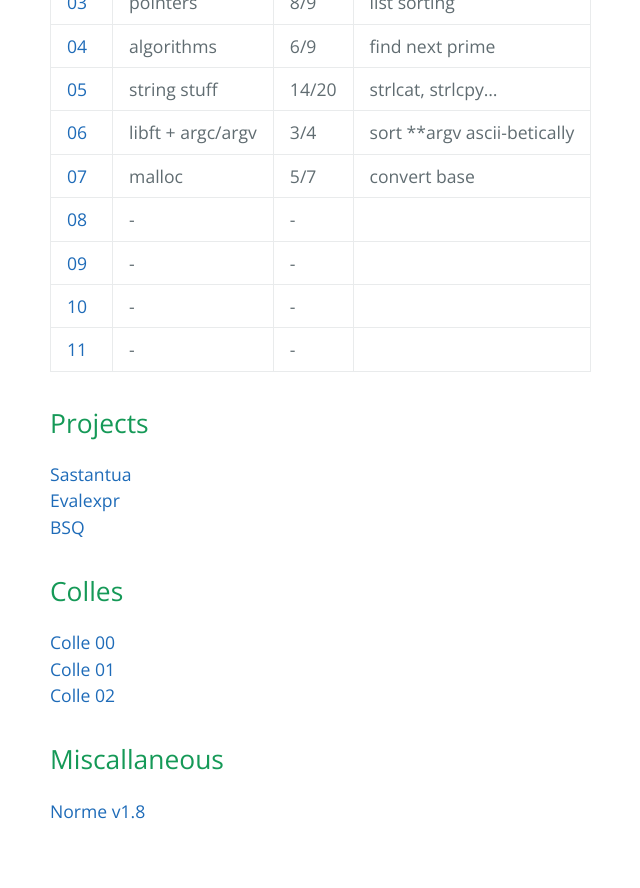
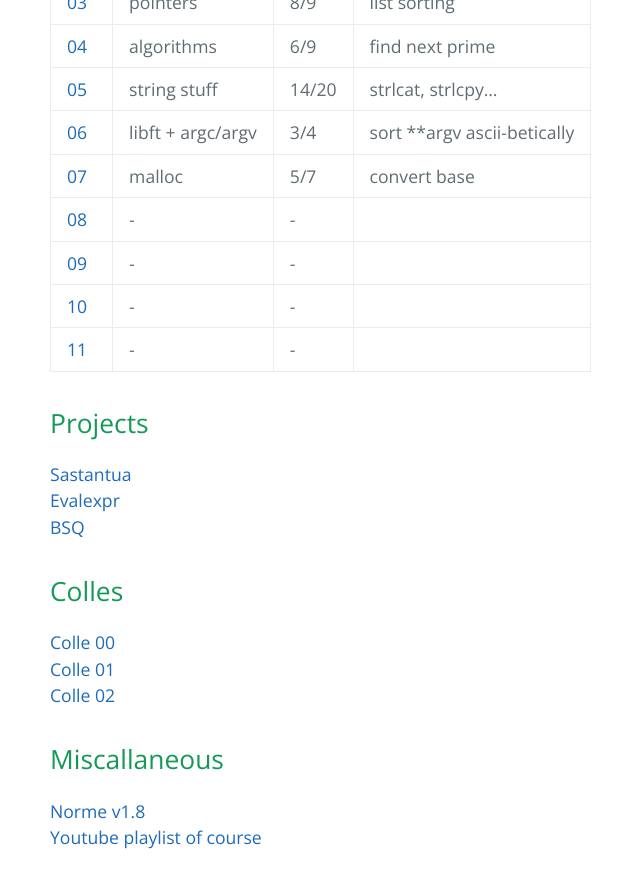
Before and after one commit to Obsaa/42-piscine-c-1, a Jekyll site: the page built from index.md, in a window 1280 px wide and 900 px high, scrolled down 617 px. Shown: the top 888 px of the window, without its empty margins (174-814 px from the left). Built offline with Jekyll 4.4.1, drawn with Linux system fonts in a browser that asks for light colours.

Commit message:
Update index.md

```diff
--- a/index.md
+++ b/index.md
@@ -34,3 +34,4 @@ layout: base
 ## Miscallaneous
 
 [Norme v1.8](pdfs/norme42-v1.8.pdf)
+[Youtube playlist of course](https://www.youtube.com/watch?v=dm_ms3d5Jwc&list=PLIXVN1KHt2a7UuyDroq9QLJm0sMGfgDj8)
```
